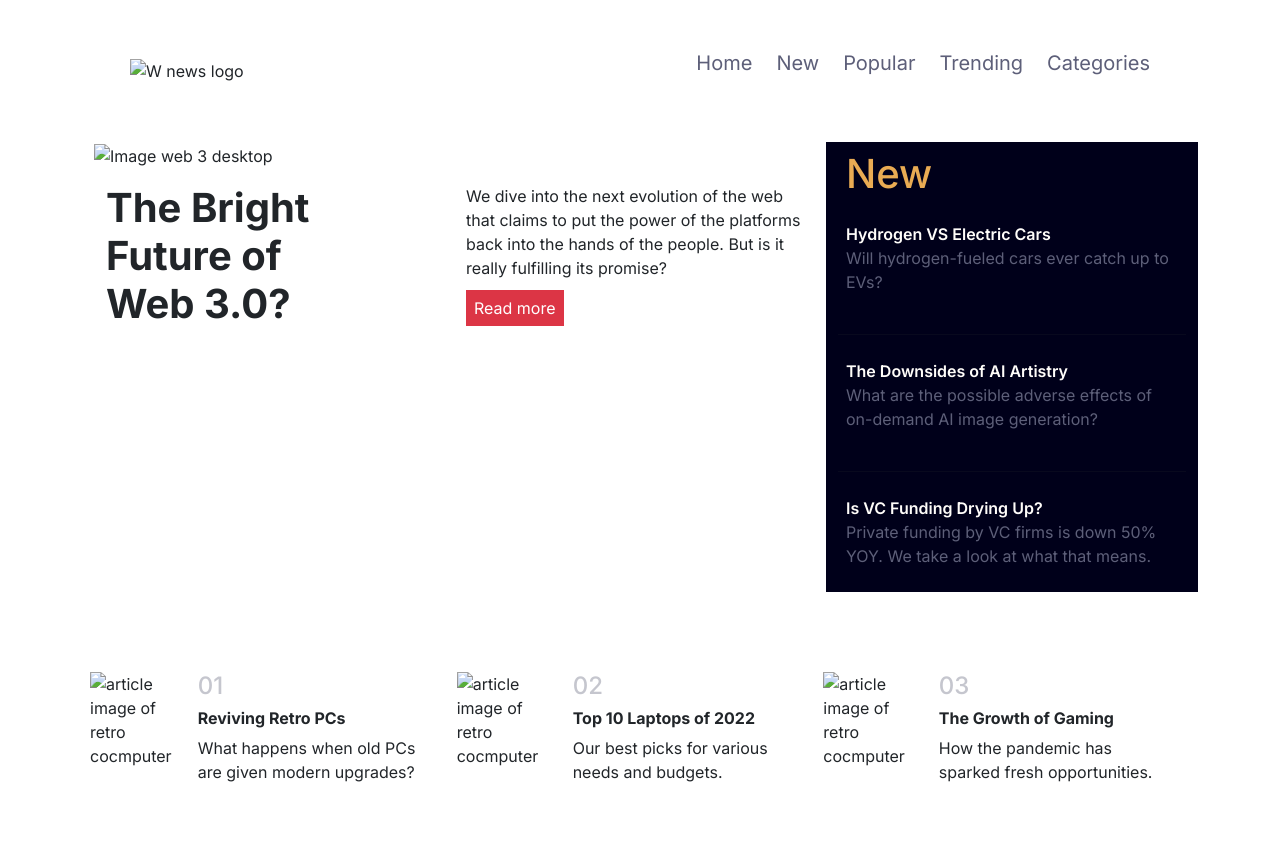
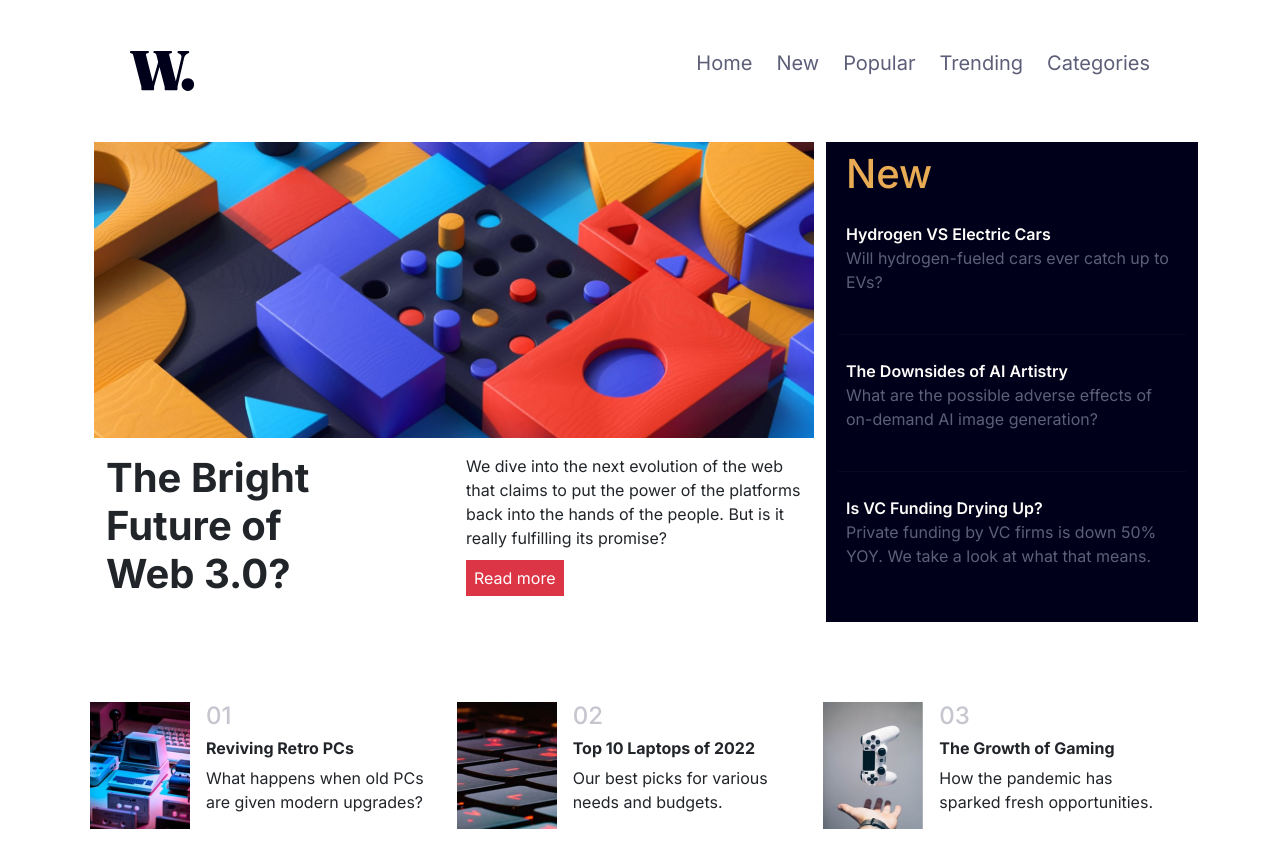
Before and after one commit to anju6parayil/news-homepage, a plain HTML site: page index.html in a window 1280 px wide. Before the commit the page ends 832 px from the top, so only its background shows below. Drawn offline with nearby package versions, Linux system fonts and the light colour scheme; the site is published under a folder, as on GitHub Pages, so addresses that start at the root find nothing.

Commit message:
Updated HTML code

```diff
--- a/index.html
+++ b/index.html
@@ -11,7 +11,7 @@
     <div class="container">
         <header>
             <div class="container d-flex justify-content-between align-items-center p-5 ">
-                <img class="logo" src="/assets/images/logo.svg" alt="W news logo">
+                <img class="logo" src="assets/images/logo.svg" alt="W news logo">
                 <nav class="links">
                     <ul class="d-flex list-unstyled gap-4">
                       <li><a class ="link text-decoration-none fs-5" href="#">Home</a></li>
@@ -32,7 +32,7 @@
             <div class="container">
                 <div class="row">
                     <section class="col-md-8">
-                        <img class="img-fluid" src="/assets/images/image-web-3-desktop.jpg" alt="Image web 3 desktop">
+                        <img class="img-fluid" src="assets/images/image-web-3-desktop.jpg" alt="Image web 3 desktop">
                         <div class="container hero_text my-3">
                             <div class="row">
                                 <div class="col-md-6">
@@ -83,7 +83,7 @@
                 <div  class="col-lg-4 gap-3">
 
                     <article class="new_article d-flex gap-3 my-2 flex-row">
-                        <img class="h-50 w-50" src="/assets/images/image-retro-pcs.jpg" alt="article image of retro cocmputer">
+                        <img class="h-50 w-50" src="assets/images/image-retro-pcs.jpg" alt="article image of retro cocmputer">
                         <div class="content d-flex flex-column justify-content-between align-items-between">
                         <h2 class="fs-4 number">01</h2>
                         <h3 class="fs-6 fw-bold">Reviving Retro PCs</h3>
@@ -94,7 +94,7 @@
                 </div>
                 <div class="col-lg-4 gap-3">
                     <article class="new_article d-flex gap-3 my-2 flex-row">
-                        <img class="h-50 w-50" src="/assets/images/image-top-laptops.jpg" alt="article image of retro cocmputer">
+                        <img class="h-50 w-50" src="assets/images/image-top-laptops.jpg" alt="article image of retro cocmputer">
                         <div class="content d-flex flex-column justify-content-between align-items-between">
                         <h2 class ="fs-4 number">02</h2>
                         <h3 class="fs-6 fw-bold">Top 10 Laptops of 2022</h3>
@@ -105,7 +105,7 @@
                 </div>
                 <div class="col-lg-4 gap-3">
                     <article class="new_article d-flex gap-3 my-2 flex-row">
-                        <img class="h-50 w-50" src="/assets/images/image-gaming-growth.jpg" alt="article image of retro cocmputer">
+                        <img class="h-50 w-50" src="assets/images/image-gaming-growth.jpg" alt="article image of retro cocmputer">
                         <div class="content d-flex flex-column justify-content-between align-items-between">
                         <h2 class ="fs-4 number">03</h2>
                         <h3 class="fs-6 fw-bold">The Growth of Gaming</h3>
```
